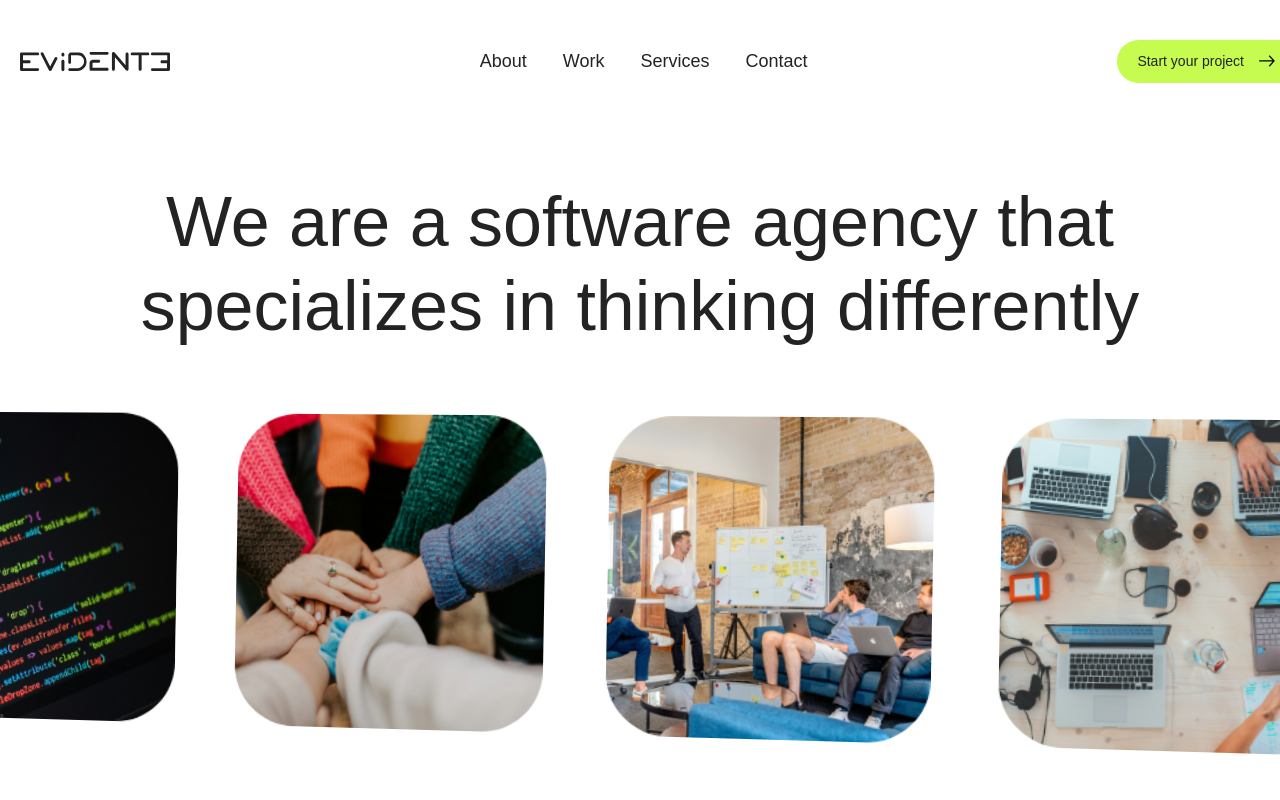
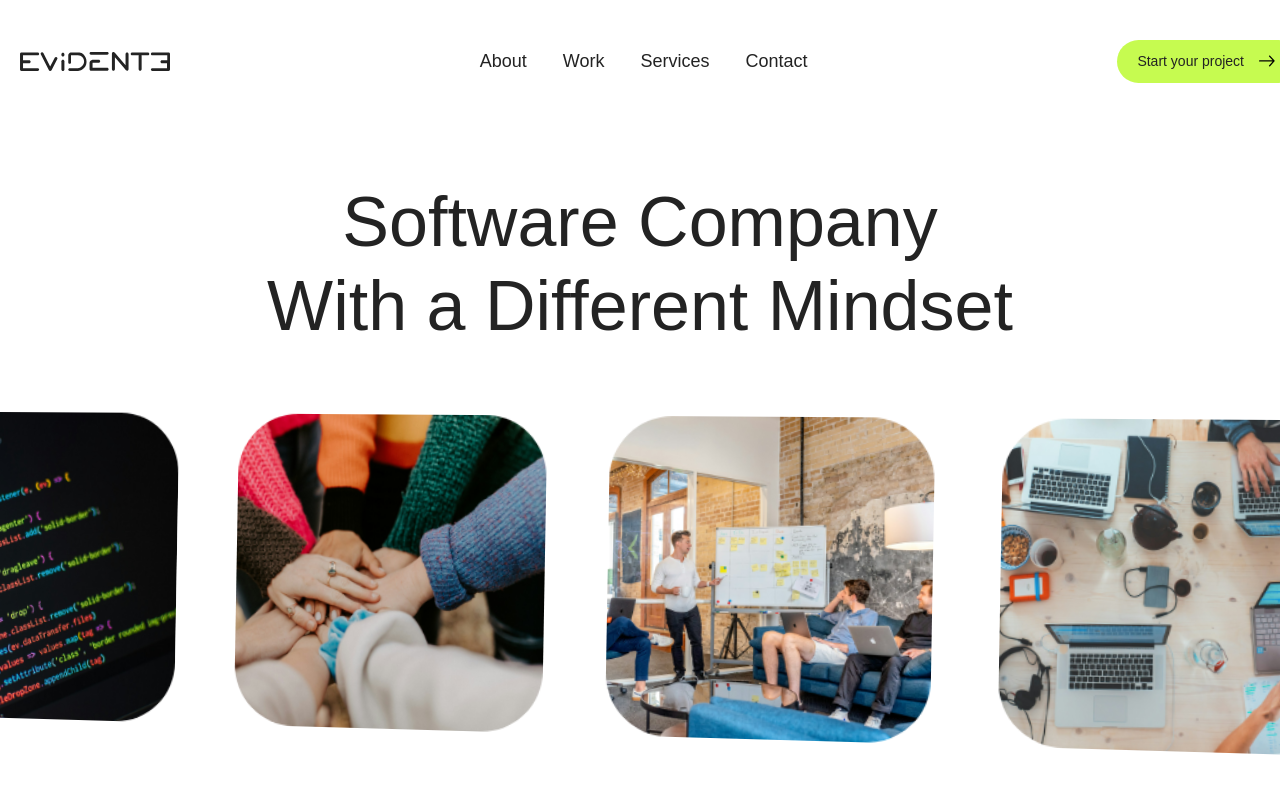
Before and after one commit to petar-simeta/evidente-website, a Next.js app: page / in a window 1280 px wide. Shown: the top 800 px of the page. Built offline with nearby package versions, Linux system fonts and the light colour scheme; a web font is replaced by a local one.

Commit message:
added animation to hero title and moved hero to components

```diff
--- /dev/null
+++ b/app/components/heroSection.tsx
@@ -0,0 +1,101 @@
+'use client';
+
+import { useState, useEffect, useRef } from 'react';
+import { motion, useInView } from 'motion/react';
+import Image from 'next/image';
+import styles from '../page.module.scss';
+
+export default function HeroSection() {
+  const ref = useRef(null);
+  const isInView = useInView(ref, { once: true });
+
+  const [scrollOffset, setScrollOffset] = useState(0);
+
+  useEffect(() => {
+    const handleScroll = () => {
+      setScrollOffset(window.pageYOffset);
+    };
+
+    window.addEventListener('scroll', handleScroll);
+    return () => window.removeEventListener('scroll', handleScroll);
+  }, []);
+
+  // Create an array of 7 images with their corresponding alt text
+  const heroImages = [
+    { src: '/image1.jpg', alt: 'Image 1' },
+    { src: '/image2.jpg', alt: 'Image 2' },
+    { src: '/image3.jpg', alt: 'Image 3' },
+    { src: '/image4.jpg', alt: 'Image 4' },
+    { src: '/image1.jpg', alt: 'Image 5' },
+    { src: '/image2.jpg', alt: 'Image 6' },
+    { src: '/image3.jpg', alt: 'Image 7' },
+  ];
+
+  return (
+    <section className={styles.hero}>
+      <h1 className={styles.title} ref={ref}>
+        <span>
+          {'Software Company'.split('').map((char, index) => (
+            <motion.span
+              key={index}
+              initial={{ opacity: 0 }}
+              animate={isInView ? { opacity: 1 } : { opacity: 0 }}
+              transition={{ delay: index * 0.04 }}
+            >
+              {char}
+            </motion.span>
+          ))}
+        </span>
+        <span>
+          {'With a Different Mindset'.split('').map((char, index) => (
+            <motion.span
+              key={index}
+              initial={{ opacity: 0 }}
+              animate={isInView ? { opacity: 1 } : { opacity: 0 }}
+              transition={{ delay: 0.7 + index * 0.04 }}
+            >
+              {char}
+            </motion.span>
+          ))}
+        </span>
+      </h1>
+      <div className={styles.carousel}>
+        <div
+          className={styles.carouselWrap}
+          style={{
+            transform: `rotateZ(1deg) translateZ(200px) rotateY(-4deg) translateX(-${scrollOffset}px)`,
+          }}
+        >
+          {heroImages.map((image, index) => {
+            // Use window.innerHeight if available, else default to 1 to avoid division by zero.
+            const vh = typeof window !== 'undefined' ? window.innerHeight : 1;
+            const progress = Math.min(scrollOffset / vh, 1);
+            const start = -5 * index;
+            const end = 50 - 5 * index;
+            const translate = start + progress * (end - start);
+
+            return (
+              <div key={index} className={styles.image}>
+                <div className={styles.imageInner}>
+                  <div
+                    className={styles.imageInnerInner}
+                    style={{
+                      transform: `translate3d(${translate}px, 0, 0)`,
+                    }}
+                  >
+                    <Image
+                      src={image.src}
+                      alt={image.alt}
+                      width={800}
+                      height={800}
+                    />
+                  </div>
+                </div>
+              </div>
+            );
+          })}
+        </div>
+      </div>
+    </section>
+  );
+}
--- a/app/page.module.scss
+++ b/app/page.module.scss
@@ -96,6 +96,9 @@
     max-width: 1500px;
     margin: 0 auto;
     text-align: center;
+
+    display: flex;
+    flex-direction: column;
   }
 }
 
--- a/app/page.tsx
+++ b/app/page.tsx
@@ -1,9 +1,11 @@
 'use client';
 
-import { useState, useEffect } from 'react';
+import { useState, useEffect, useRef } from 'react';
+import { motion, useInView } from 'motion/react';
 import Image from 'next/image';
 import Link from 'next/link';
 import styles from './page.module.scss';
+import HeroSection from './components/heroSection';
 
 export default function Home() {
   const [activeService, setActiveService] = useState(0);
@@ -81,7 +83,7 @@ export default function Home() {
       setHeaderBg(bgColor);
 
       // Calculate padding based on color scroll ratio
-      const padding = `${32 * colorScrollRatio}px ${40 * colorScrollRatio}px`;
+      const padding = `${20 * colorScrollRatio}px ${20 * colorScrollRatio}px`;
       setWrapperPadding(padding);
     };
 
@@ -98,28 +100,6 @@ export default function Home() {
   }, [initialWidth]);
 
   //////////////////////////////////////////////////////////
-
-  const [scrollOffset, setScrollOffset] = useState(0);
-
-  useEffect(() => {
-    const handleScroll = () => {
-      setScrollOffset(window.pageYOffset);
-    };
-
-    window.addEventListener('scroll', handleScroll);
-    return () => window.removeEventListener('scroll', handleScroll);
-  }, []);
-
-  // Create an array of 7 images with their corresponding alt text
-  const heroImages = [
-    { src: '/image1.jpg', alt: 'Image 1' },
-    { src: '/image2.jpg', alt: 'Image 2' },
-    { src: '/image3.jpg', alt: 'Image 3' },
-    { src: '/image4.jpg', alt: 'Image 4' },
-    { src: '/image1.jpg', alt: 'Image 5' },
-    { src: '/image2.jpg', alt: 'Image 6' },
-    { src: '/image3.jpg', alt: 'Image 7' },
-  ];
 
   return (
     <div>
@@ -167,50 +147,7 @@ export default function Home() {
       </header>
 
       <main>
-        {/* Hero Section */}
-        <section className={styles.hero}>
-          <h1 className={styles.title}>
-            We are a software agency that specializes in thinking differently
-          </h1>
-          <div className={styles.carousel}>
-            <div
-              className={styles.carouselWrap}
-              style={{
-                transform: `rotateZ(1deg) translateZ(200px) rotateY(-4deg) translateX(-${scrollOffset}px)`,
-              }}
-            >
-              {heroImages.map((image, index) => {
-                // Use window.innerHeight if available, else default to 1 to avoid division by zero.
-                const vh =
-                  typeof window !== 'undefined' ? window.innerHeight : 1;
-                const progress = Math.min(scrollOffset / vh, 1);
-                const start = -5 * index;
-                const end = 50 - 5 * index;
-                const translate = start + progress * (end - start);
-
-                return (
-                  <div key={index} className={styles.image}>
-                    <div className={styles.imageInner}>
-                      <div
-                        className={styles.imageInnerInner}
-                        style={{
-                          transform: `translate3d(${translate}px, 0, 0)`,
-                        }}
-                      >
-                        <Image
-                          src={image.src}
-                          alt={image.alt}
-                          width={800}
-                          height={800}
-                        />
-                      </div>
-                    </div>
-                  </div>
-                );
-              })}
-            </div>
-          </div>
-        </section>
+        <HeroSection />
 
         {/* Emotion Section */}
         <section id='about' className={styles.aboutSection}>
--- a/package.json
+++ b/package.json
@@ -11,6 +11,7 @@
     "format:fix": "prettier --write --ignore-path .gitignore ."
   },
   "dependencies": {
+    "motion": "^12.5.0",
     "next": "15.2.1",
     "react": "^19.0.0",
     "react-dom": "^19.0.0",
```
Also changed, not shown: 1 other file (tests, documents, lock files or other folders).
